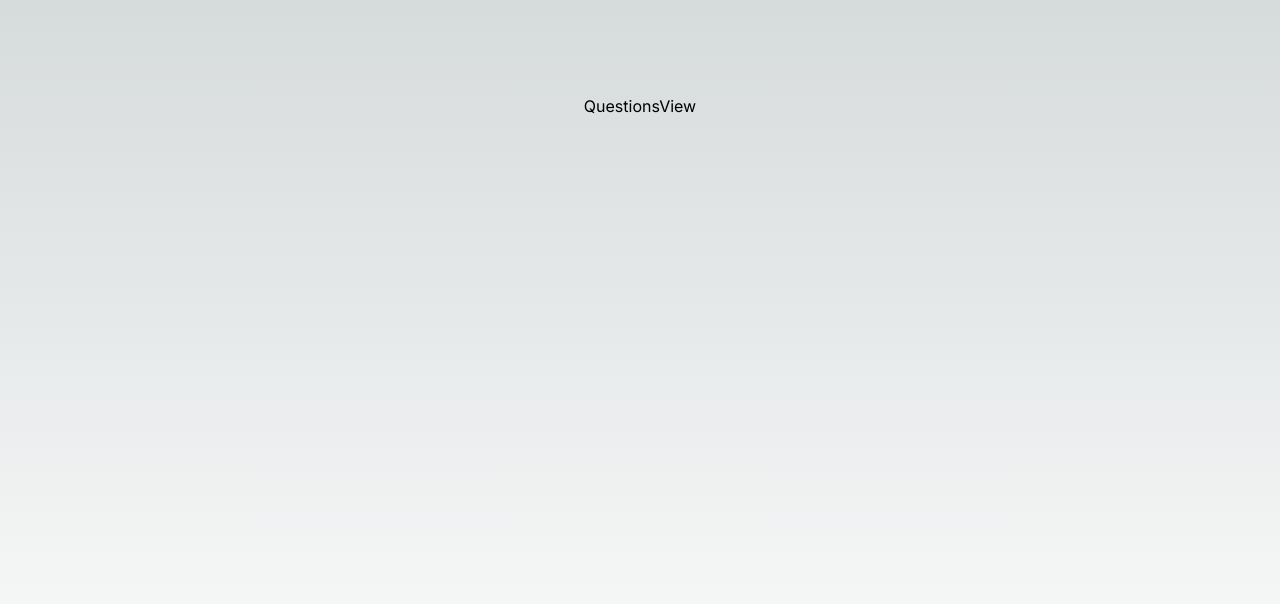
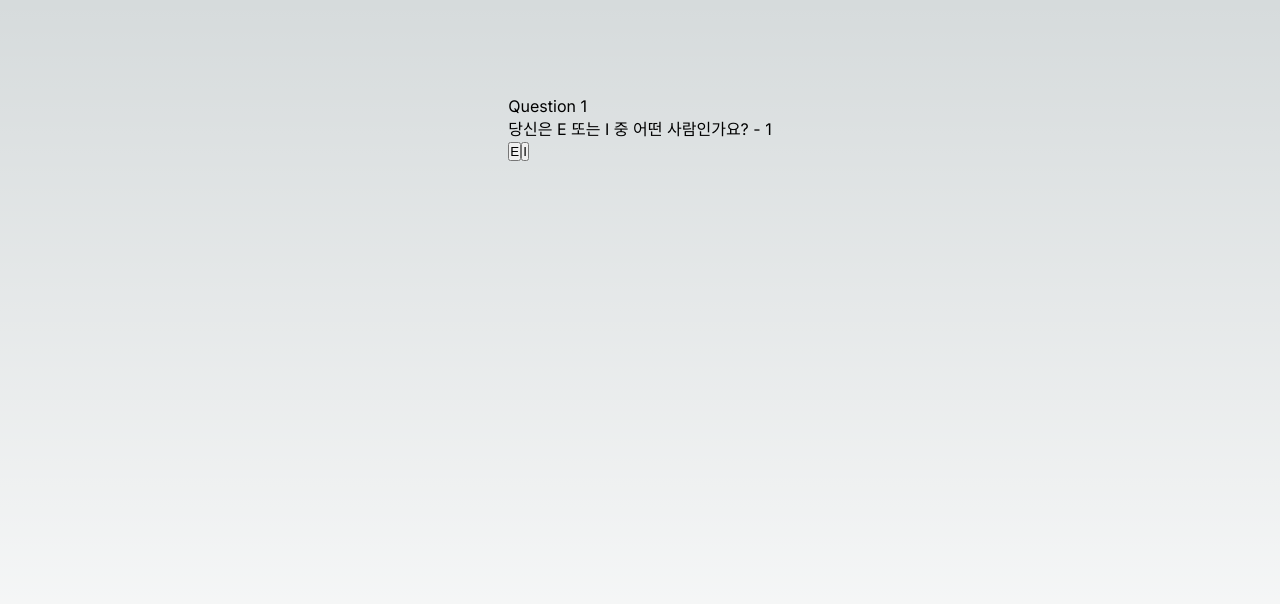
Before and after one commit to mikemklee/whats_my_type, a Next.js app: page / in a window 1280 px wide. Shown: the top 604 px of the page. Built offline with nearby package versions, Linux system fonts and the light colour scheme.

Commit message:
Show questions and answers

```diff
--- a/src/components/QuestionsView.tsx
+++ b/src/components/QuestionsView.tsx
@@ -1,12 +1,25 @@
-import React, { useState } from "react";
+import React, { useMemo, useState } from "react";
 
 import questionsJSON from "../constants/questions.json";
 
 export const QuestionsView = () => {
-  const [history, setHistory] = useState([Array(9).fill(null)]);
-  const [currentQuestionIndex, setCurrentQuestionIndex] = useState(0);
+  const questions = useMemo(() => questionsJSON, []);
+  const [currentIndex, setCurrentIndex] = useState(0);
+  const [currentQuestion, setCurrentQuestion] = useState(
+    questions[currentIndex]
+  );
+  return (
+    <div>
+      <div>
+        <div>Question {currentIndex + 1}</div>
+        <div>{currentQuestion.question}</div>
 
-  console.log(questionsJSON);
-
-  return <div>QuestionsView</div>;
+        <div className="flex">
+          {currentQuestion.answers.map((answer, index) => {
+            return <button key={index}>{answer.description}</button>;
+          })}
+        </div>
+      </div>
+    </div>
+  );
 };
--- a/src/constants/questions.json
+++ b/src/constants/questions.json
@@ -1,6 +1,6 @@
+[
   {
-  "EI": [
-    {
+    "type": "EI",
     "question": "당신은 E 또는 I 중 어떤 사람인가요? - 1",
     "answers": [
       {
@@ -14,6 +14,7 @@
     ]
   },
   {
+    "type": "EI",
     "question": "당신은 E 또는 I 중 어떤 사람인가요? - 2",
     "answers": [
       {
@@ -27,6 +28,7 @@
     ]
   },
   {
+    "type": "EI",
     "question": "당신은 E 또는 I 중 어떤 사람인가요? - 3",
     "answers": [
       {
@@ -38,10 +40,9 @@
         "value": "I"
       }
     ]
-    }
-  ],
-  "SN": [
+  },
   {
+    "type": "SN",
     "question": "당신은 S 또는 N 중 어떤 사람인가요? - 1",
     "answers": [
       {
@@ -55,6 +56,7 @@
     ]
   },
   {
+    "type": "SN",
     "question": "당신은 S 또는 N 중 어떤 사람인가요? - 2",
     "answers": [
       {
@@ -68,6 +70,7 @@
     ]
   },
   {
+    "type": "SN",
     "question": "당신은 S 또는 N 중 어떤 사람인가요? - 3",
     "answers": [
       {
@@ -79,10 +82,9 @@
         "value": "N"
       }
     ]
-    }
-  ],
-  "TF": [
+  },
   {
+    "type": "TF",
     "question": "당신은 T 또는 F 중 어떤 사람인가요? - 1",
     "answers": [
       {
@@ -96,6 +98,7 @@
     ]
   },
   {
+    "type": "TF",
     "question": "당신은 T 또는 F 중 어떤 사람인가요? - 2",
     "answers": [
       {
@@ -109,6 +112,7 @@
     ]
   },
   {
+    "type": "TF",
     "question": "당신은 T 또는 F 중 어떤 사람인가요? - 3",
     "answers": [
       {
@@ -120,10 +124,9 @@
         "value": "F"
       }
     ]
-    }
-  ],
-  "JP": [
+  },
   {
+    "type": "JP",
     "question": "당신은 J 또는 P 중 어떤 사람인가요? - 1",
     "answers": [
       {
@@ -137,6 +140,7 @@
     ]
   },
   {
+    "type": "JP",
     "question": "당신은 J 또는 P 중 어떤 사람인가요? - 2",
     "answers": [
       {
@@ -150,6 +154,7 @@
     ]
   },
   {
+    "type": "JP",
     "question": "당신은 J 또는 P 중 어떤 사람인가요? - 3",
     "answers": [
       {
@@ -163,4 +168,3 @@
     ]
   }
 ]
-}
```
Lines whose indentation alone changed are shown as unchanged.
